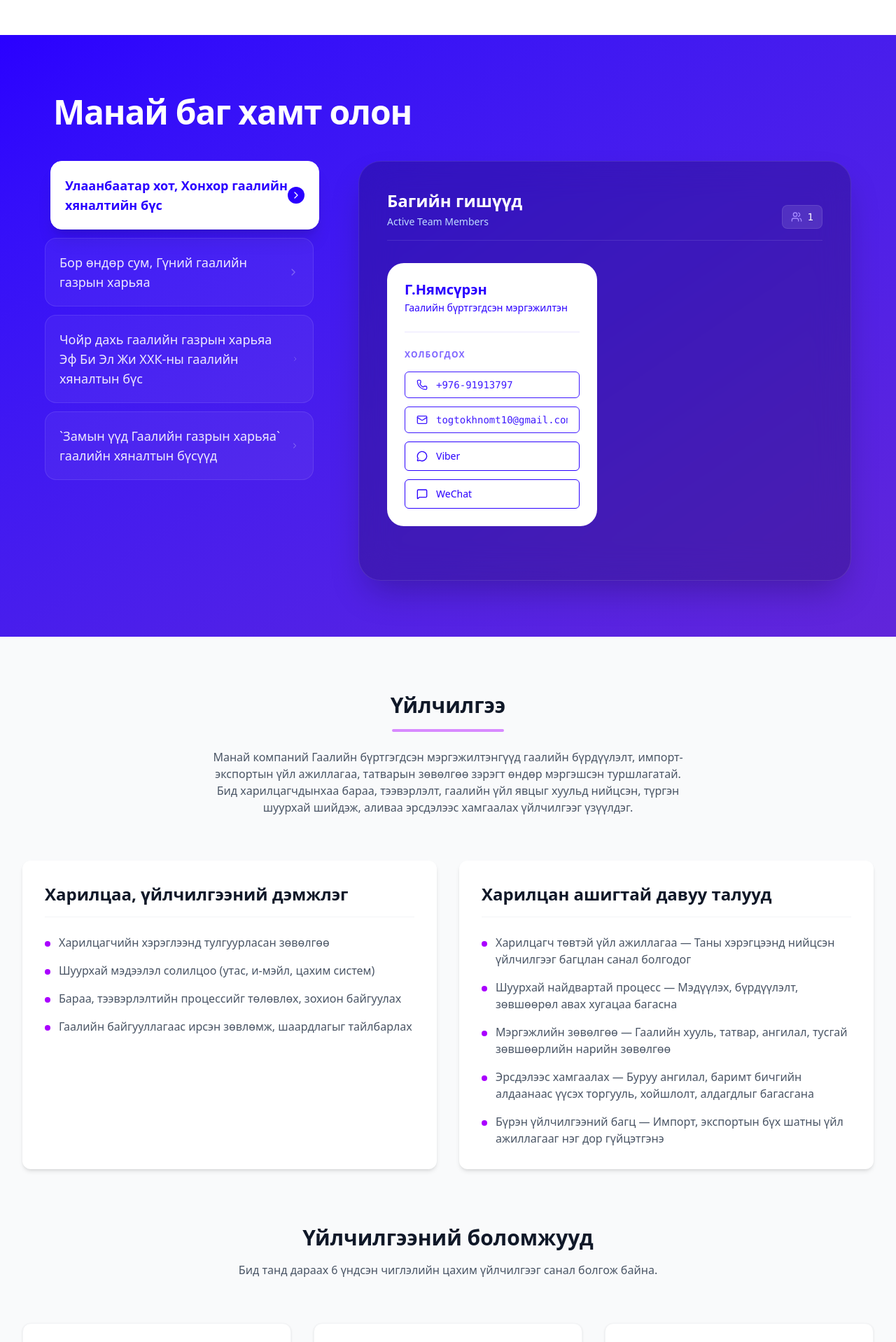
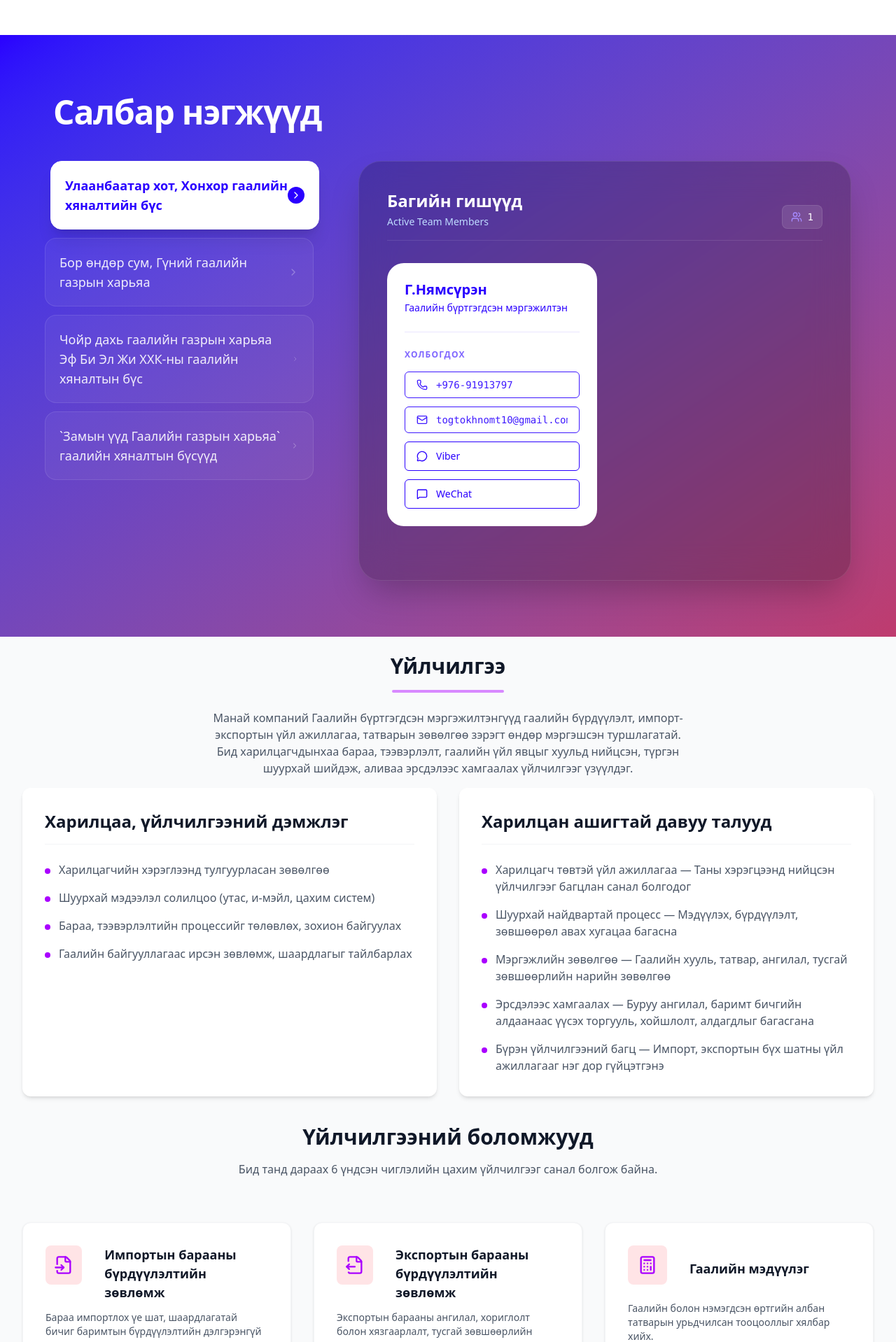
Before and after one commit to Oyunbat1/GaaliLandingPage, a Next.js app: page / in a window 1280 px wide. Shown: the part 2940-4858 px from the top of the page at 70% size. Built offline with nearby package versions, Linux system fonts and the light colour scheme.

Commit message:
text changed

```diff
--- a/app/component/ContactSection.tsx
+++ b/app/component/ContactSection.tsx
@@ -144,28 +144,8 @@ export default function ContactSection() {
                             </div>
                         </div>
 
-                        {/* Right Column - Visual (Bright Glass Style) */}
-                        <div className="lg:w-1/2 w-full flex justify-center lg:justify-end mt-12 lg:mt-0">
-                            <motion.div
-                                variants={textVariants}
-                                className="relative w-full max-w-sm aspect-square"
-                            >
-                                {/* Decorative Floating Elements */}
-                                {/* <motion.div
-                                    variants={blobVariants}
-                                    animate="animate"
-                                    className="absolute -top-10 -right-10 w-40 h-40 bg-[#ad1d55]  rounded-full mix-blend-overlay filter blur-3xl opacity-60"
-                                />
-                                <motion.div
-                                    variants={blobVariants}
-                                    animate="animate"
-                                    className="absolute -bottom-10 -left-10 w-40 h-40 bg-[#ad1d55] rounded-full mix-blend-overlay filter blur-3xl opacity-40 delay-1000"
-                                /> */}
 
-                                {/* Glass Container */}
 
-                            </motion.div>
-                        </div>
                     </div>
                 </motion.div>
             </section>
--- a/app/component/ServiceSection.tsx
+++ b/app/component/ServiceSection.tsx
@@ -26,11 +26,11 @@ export default function ServiceSection() {
     return (
         <div>
             {/* 4. KEY FEATURES */}
-            <section id="services" className="py-20 bg-gray-50">
+            <section id="services" className="py-6 bg-gray-50">
 
                 {/* --- PART 1: Dynamic Data (Service Support) --- */}
-                <div className="max-w-7xl mx-auto px-4 sm:px-6 lg:px-8 mb-20">
-                    <div className="text-center mb-16">
+                <div className="max-w-7xl mx-auto px-4 sm:px-6 lg:px-8 mb-10">
+                    <div className="text-center mb-4">
                         <h2 className="text-3xl font-bold text-gray-900 mb-4">
                             Үйлчилгээ
                         </h2>
--- a/app/component/TeamSection.tsx
+++ b/app/component/TeamSection.tsx
@@ -51,13 +51,13 @@ export default function TeamSection() {
     return (
         <section
             id="salbar"
-            className="relative w-full min-h-screen text-white py-20 px-6 overflow-hidden bg-gradient-to-br from-[#2A00FF] to-[#6125da]"
+            className="relative w-full min-h-screen text-white py-20 px-6 overflow-hidden bg-[#6125da] bg-linear-to-br from-[#2A00FF] to-[#bf3b6e]"
         >
             <div className="max-w-6xl mx-auto relative z-10 h-full flex flex-col">
                 {/* Section Header */}
                 <div className="mb-10 flex gap-5 items-center">
                     <h2 className="text-3xl md:text-5xl font-bold text-white max-w-3xl leading-tight tracking-tight ml-3">
-                        Манай баг хамт олон
+                        Салбар нэгжүүд
                     </h2>
                 </div>
 
```
